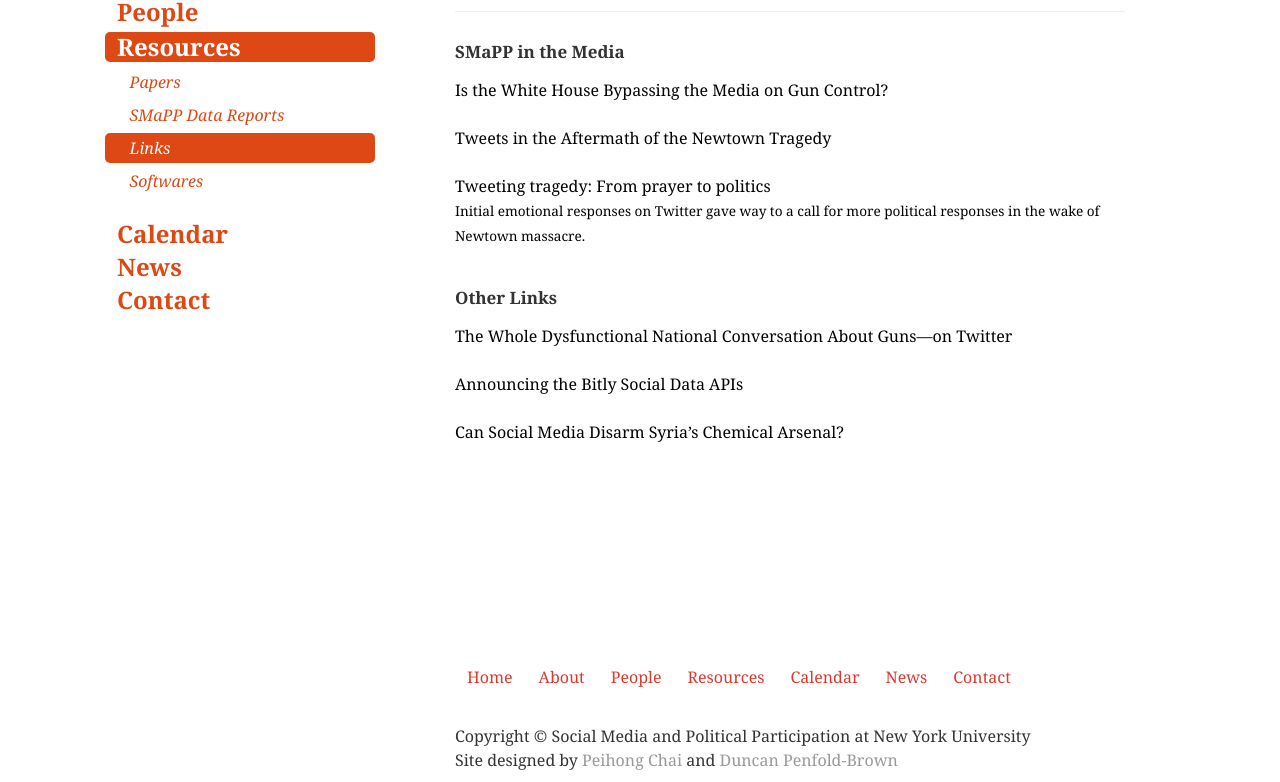
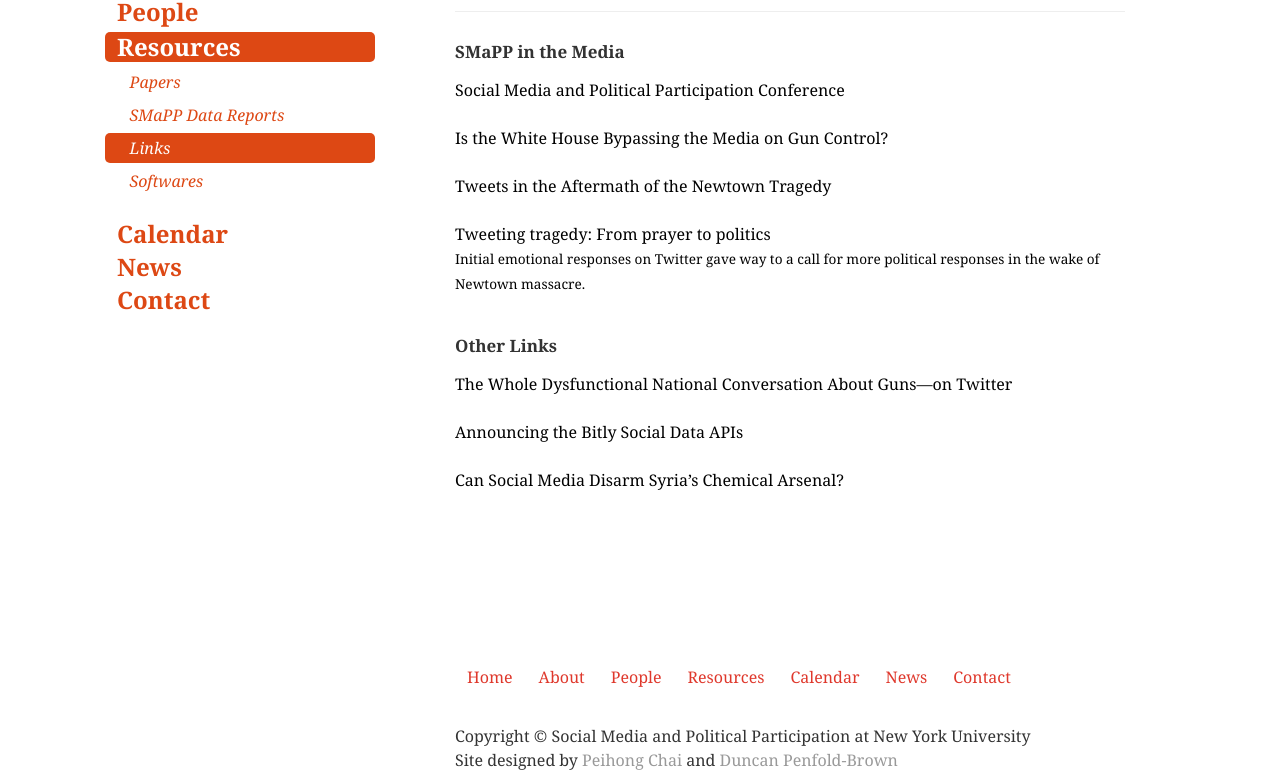
Before and after one commit to pchai/SMaPP_Website, a plain HTML site: page links.html in a window 1280 px wide. Shown: the part 160-942 px from the top of the page. Drawn offline with nearby package versions, Linux system fonts and the light colour scheme.

Commit message:
New Link added

```diff
--- a/links.html
+++ b/links.html
@@ -131,6 +131,10 @@
                    <hr>
                    <p >
                     <h5>SMaPP in the Media</h5>
+                    <a href="http://www.lapietradialogues.org/dialogues_sch.php?cat=1&id=90" target="_blank" style="color:black">
+                    Social Media and Political Participation Conference</a>
+                    <br>
+                    <br>
                     <a href="http://www.thedailybeast.com/articles/2013/02/01/is-the-white-house-bypassing-the-media-on-gun-control.html" target="_blank" style="color:black">
                     Is the White House Bypassing the Media on Gun Control?</a>
                     <br>
@@ -145,6 +149,7 @@
                     <br>
                     <br>
                     <h5>Other Links</h5>
+
                     <a href="http://www.theatlantic.com/national/archive/2013/02/the-whole-dysfunctional-national-conversation-about-guns-on-twitter-in-one-interactive-graph/273499/" target="_blank" style="color:black">
                     The Whole Dysfunctional National Conversation About Guns—on Twitter </a>
                     <br>
```
